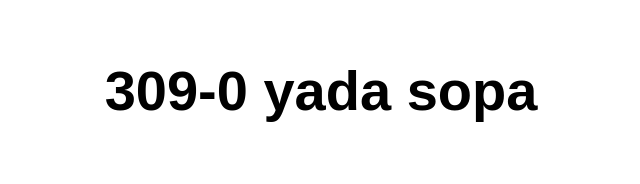
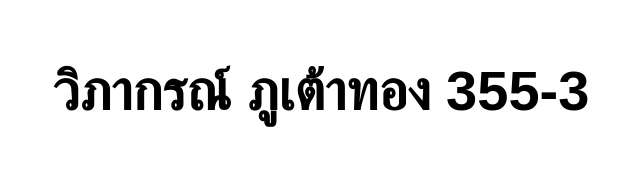
Before and after one commit to yadasopa/gogowa, a website: page src/index.html in a window 1280 px wide. Shown: the whole page, without its empty margins (319-959 px from the left). Drawn offline with Linux system fonts and the light colour scheme.

Commit message:
Update index.html

```diff
--- a/src/index.html
+++ b/src/index.html
@@ -10,7 +10,7 @@
 
 <body>
   <main>
-    <h1>309-0 yada sopa</h1>
+    <h1>วิภากรณ์ ภูเต้าทอง 355-3</h1>
   </main>
 </body>
 
```
